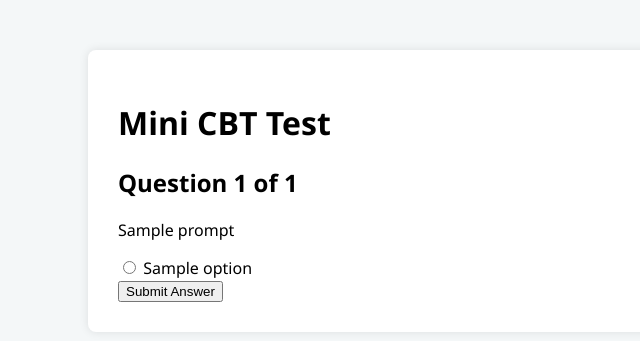
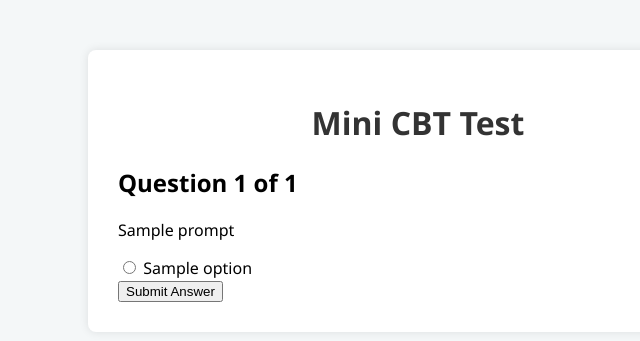
Before and after one commit to Mustapha-008/Mini-CBT-Web-App, a Flask app: template templates/index.html in a window 1280 px wide. Shown: the top 341 px of the page, without its empty margins (222-862 px from the left). Run offline with Flask 3, Linux system fonts and the light colour scheme; the template is opened without the code that fills it: most values are stand-ins (such as "Sample title", 1, 10 or a date in 2020).

Commit message:
Designed H1 elements

```diff
--- a/static/style.css
+++ b/static/style.css
@@ -12,3 +12,7 @@ body {
     border-radius: 8px;
     box-shadow: 0 0 10px rgba(0, 0, 0, 0.1);
 }
+h1 {
+    text-align: center;
+    color: #333;
+}
```
